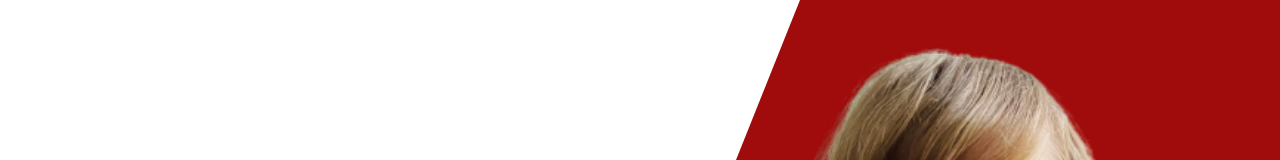
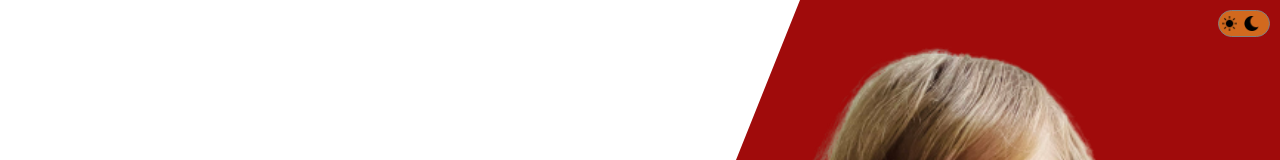
Before and after one commit to snowleopardAlexa/react-portfolio-2021, a React (Create React App) app: page / in a window 1280 px wide. Shown: the top 160 px of the page. Built offline with nearby package versions, Linux system fonts and the light colour scheme.

Commit message:
add toggle

```diff
--- a/src/App.jsx
+++ b/src/App.jsx
@@ -2,10 +2,12 @@ import Intro from "./components/Intro/Intro";
 import About from "./components/About/About";
 import ProductList from "./components/ProductList/ProductList";
 import Contact from "./components/Contact/Contact";
+import Toggle from "./components/Toggle/Toggle";
 
 const App = () => {
     return (
       <div>
+       <Toggle />
        <Intro />
        <About />
        <ProductList />
```
